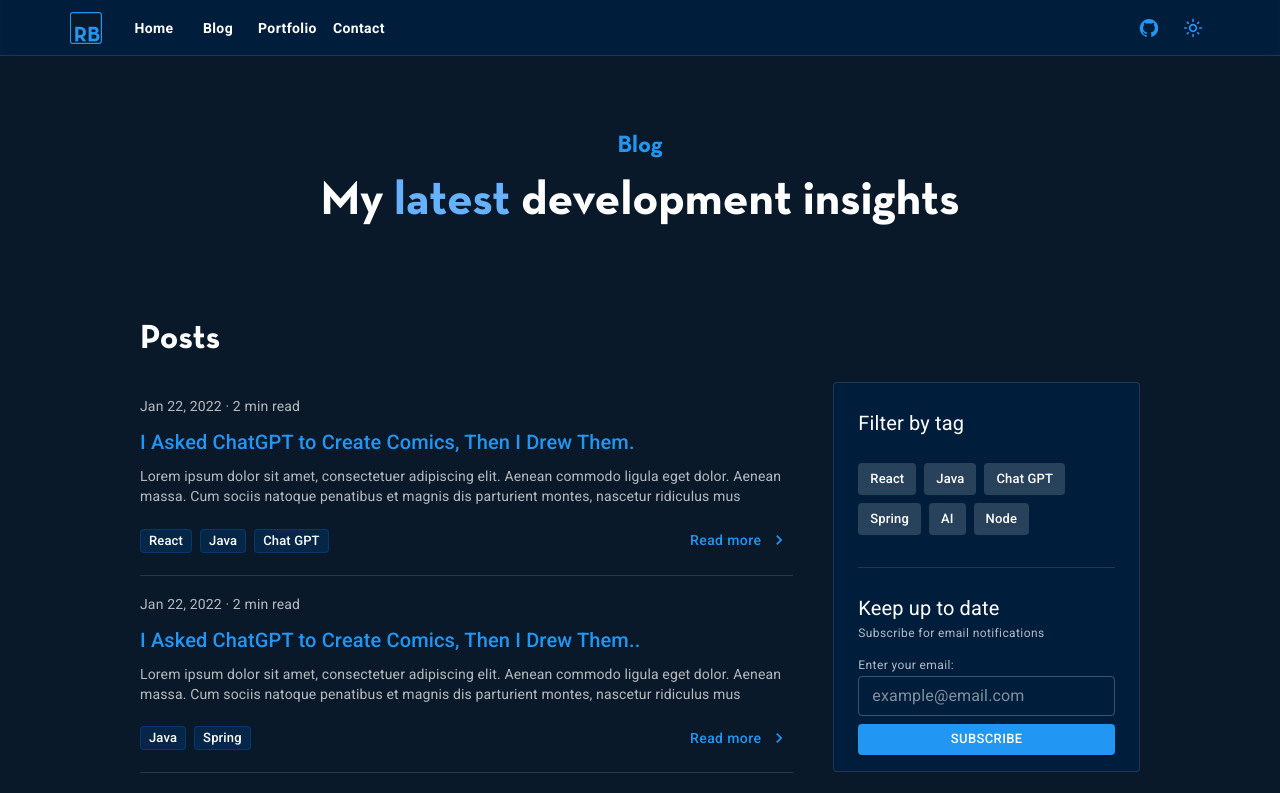
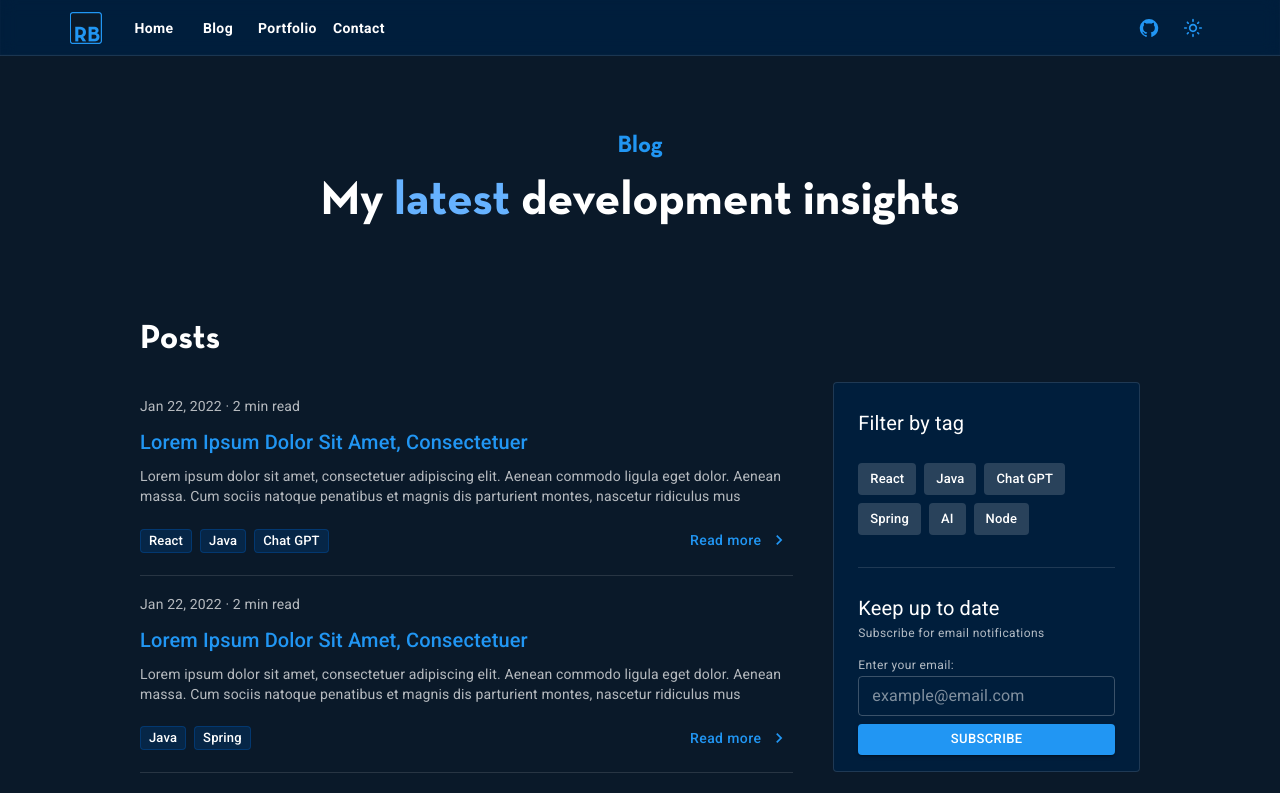
Before and after one commit to RyanBeGell/portfolio-site, a Next.js app: page /blog in a window 1280 px wide. Shown: the top 793 px of the page. Built offline with nearby package versions, Linux system fonts and the light colour scheme.

Commit message:
lorem ipsum filler data

```diff
--- a/src/components/blog/Card/BlogCardData.ts
+++ b/src/components/blog/Card/BlogCardData.ts
@@ -1,7 +1,7 @@
 export default [
 
   {
-      title:"I Asked ChatGPT to Create Comics, Then I Drew Them.",
+    title:"Lorem Ipsum Dolor Sit Amet, Consectetuer ",
       body: "Lorem ipsum dolor sit amet, consectetuer adipiscing elit. Aenean commodo ligula eget dolor. Aenean massa. Cum sociis natoque penatibus et magnis dis parturient montes, nascetur ridiculus mus",
       date:'Jan 22, 2022',
       chips:['React', 'Java', 'Chat GPT' ],
@@ -10,7 +10,7 @@ export default [
       id:1
   },
   {
-    title:"I Asked ChatGPT to Create Comics, Then I Drew Them..",
+    title:"Lorem Ipsum Dolor Sit Amet, Consectetuer ",
     body: "Lorem ipsum dolor sit amet, consectetuer adipiscing elit. Aenean commodo ligula eget dolor. Aenean massa. Cum sociis natoque penatibus et magnis dis parturient montes, nascetur ridiculus mus",
     date:'Jan 22, 2022',
     chips:['Java', 'Spring' ],
@@ -19,7 +19,7 @@ export default [
     id:2
 },
 {
-  title:"I Asked ChatGPT to Create Comics, Then I Drew Them....",
+  title:"Lorem Ipsum Dolor Sit Amet, Consectetuer ",
   body: "Lorem ipsum dolor sit amet, consectetuer adipiscing elit. Aenean commodo ligula eget dolor. Aenean massa. Cum sociis natoque penatibus et magnis dis parturient montes, nascetur ridiculus mus",
   date:'Jan 22, 2022',
   chips:[ 'AI' ],
@@ -28,7 +28,7 @@ export default [
   id:3
 },
 {
-  title:"I Asked ChatGPT to Create Comics, Then I Drew Them.",
+  title:"Lorem Ipsum Dolor Sit Amet, Consectetuer ",
   body: "Lorem ipsum dolor sit amet, consectetuer adipiscing elit. Aenean commodo ligula eget dolor. Aenean massa. Cum sociis natoque penatibus et magnis dis parturient montes, nascetur ridiculus mus",
   date:'Jan 22, 2022',
   chips:['Node' ],
@@ -37,7 +37,7 @@ export default [
   id:4
 },
 {
-  title:"I Asked ChatGPT to Create Comics, Then I Drew Them......",
+  title:"Lorem Ipsum Dolor Sit Amet, Consectetuer ",
   body: "Lorem ipsum dolor sit amet, consectetuer adipiscing elit. Aenean commodo ligula eget dolor. Aenean massa. Cum sociis natoque penatibus et magnis dis parturient montes, nascetur ridiculus mus",
   date:'Jan 22, 2022',
   chips:['React', ],
@@ -46,7 +46,7 @@ export default [
   id:5
 },
 {
-  title:"I Asked ChatGPT to Create Comics, Then I Drew Them.......",
+  title:"Lorem Ipsum Dolor Sit Amet, Consectetuer ",
   body: "Lorem ipsum dolor sit amet, consectetuer adipiscing elit. Aenean commodo ligula eget dolor. Aenean massa. Cum sociis natoque penatibus et magnis dis parturient montes, nascetur ridiculus mus",
   date:'Jan 22, 2022',
   chips:['Java', ],
```
